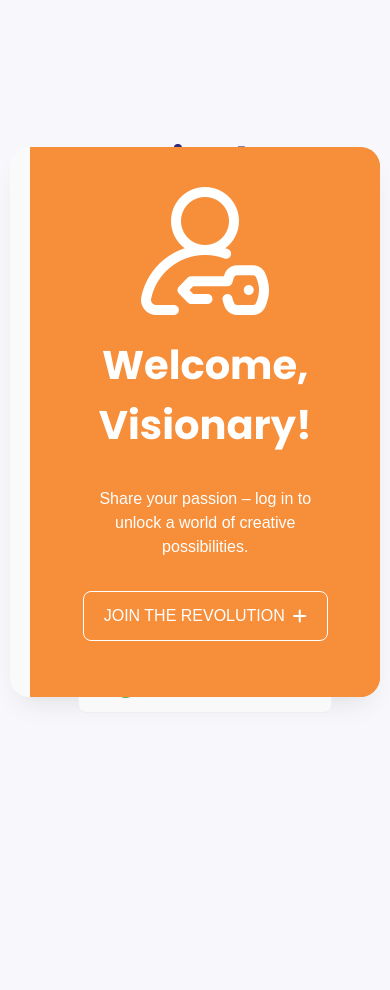
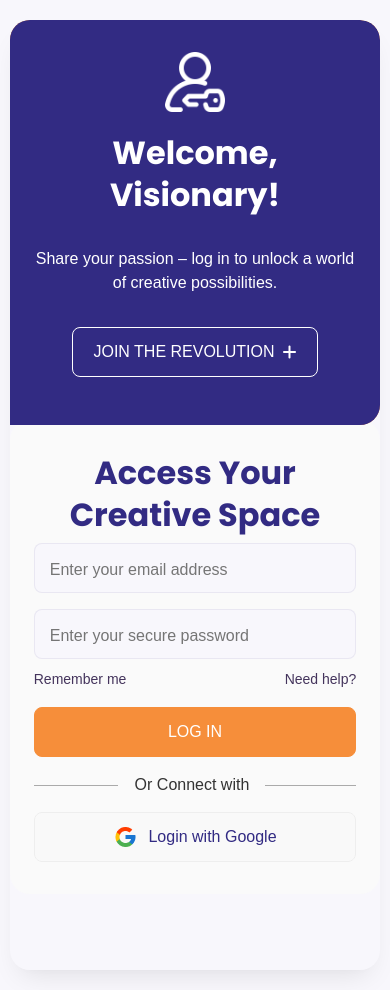
Before and after one commit to imsemoo/Space-Media, a plain HTML site: page login.html in a window 390 px wide. Before the commit the page ends 844 px from the top, so only its background shows below. Drawn offline with nearby package versions, Linux system fonts and the light colour scheme; a web font is replaced by a local one.

Commit message:
Signed-off-by: Eslam abselnasser <96479431+imsemoo@users.noreply.github.com>

```diff
--- a/login.html
+++ b/login.html
@@ -64,6 +64,7 @@
     <link rel="preload" href="js/script.js" as="script" />
 
     <style>
+        /* Global Styles */
         body {
             height: 100vh;
             background: var(--secondary-background-color);
@@ -75,7 +76,6 @@
         }
 
         #registrationContainer h1 {
-
             font-size: 2.5em;
             text-align: center;
         }
@@ -84,7 +84,6 @@
         .remember {
             font-size: 14px;
             color: var(--text-muted-color);
-
         }
 
         .title-login {
@@ -116,8 +115,6 @@
             margin: 15px auto;
             font-weight: 100;
         }
-
-
 
         #registrationContainer span.loginwith {
             display: flex;
@@ -183,21 +180,22 @@
         }
 
         #registrationContainer button:active {
-            transform: scale(.95);
+            transform: scale(0.95);
         }
 
         #registrationContainer button:focus {
             outline: none;
         }
 
-        /* ===================== Registration Flip Card Styles ===================== */
+        /* ===================== Registration Flip Card Styles (Desktop) ===================== */
         #registrationContainer {
             width: 95%;
             max-width: 900px;
             height: 550px;
             position: relative;
             border-radius: 20px;
-            box-shadow: 0 14px 28px -10px rgba(0, 0, 0, 0.1), 0 10px 10px -10px rgba(0, 0, 0, 0.02);
+            box-shadow: 0 14px 28px -10px rgba(0, 0, 0, 0.1),
+                0 10px 10px -10px rgba(0, 0, 0, 0.02);
             transform-style: preserve-3d;
         }
 
@@ -223,9 +221,9 @@
             margin-bottom: 20px;
         }
 
+        /* For proper orientation on desktop */
         .back-panel .reg-content {
             transform: rotateY(180deg);
-
         }
 
         /* Login Panel */
@@ -263,7 +261,7 @@
             stroke: #999;
         }
 
-        /* Flip Panels */
+        /* Flip Panels (Desktop Horizontal Flip) */
         .flip-panel {
             right: 0;
             color: #fff;
@@ -281,7 +279,6 @@
             border-color: #fff;
             background: #fff;
             color: var(--secondary-color);
-
         }
 
         .flip-panel p {
@@ -289,8 +286,7 @@
         }
 
         .front-panel {
-            background: var(--secondary-color);
-
+            background: var(--primary-color);
             background-size: 200%;
             z-index: 3;
         }
@@ -301,7 +297,7 @@
             z-index: 2;
         }
 
-        /* Flip Animations */
+        /* Desktop Horizontal Flip Animations */
         @keyframes flipFront {
             from {
                 transform: translateZ(2px) rotateY(0deg);
@@ -398,6 +394,96 @@
         .close .login-panel .reg-content {
             animation: showContent 0.7s ease-in-out forwards;
         }
+
+        /* Mobile Optimization */
+        @media (max-width: 768px) {
+            body {
+                height: auto;
+            }
+
+            #registrationContainer {
+                height: auto;
+                margin: 20px auto;
+                min-height: 950px;
+                flex-direction: column;
+                transform-style: flat;
+                /* Disable 3D perspective */
+                overflow: hidden;
+            }
+
+            /* Hide flip panels on mobile */
+            .flip-panel {
+                display: none;
+            }
+
+            #registrationContainer>div {
+                position: relative;
+                width: 100%;
+                height: auto;
+                min-height: 400px;
+                transform: none !important;
+                animation: none !important;
+            }
+
+            /* Mobile-specific transition */
+            .register-panel {
+                position: absolute;
+                top: 0;
+                left: 0;
+                opacity: 0;
+                pointer-events: none;
+                transition: all 0.4s cubic-bezier(0.4, 0, 0.2, 1);
+                transform: translateY(20px);
+            }
+
+            #registrationContainer.mobile-active .front-panel,
+            #registrationContainer.mobile-active .login-panel {
+                opacity: 0;
+                pointer-events: none;
+                transform: translateY(-20px);
+            }
+
+            #registrationContainer.mobile-active .register-panel {
+                opacity: 1;
+                pointer-events: all;
+                transform: translateY(0);
+            }
+
+            /* Adjust mobile layout */
+            .login-panel {
+                border-radius: 20px;
+                transition: all 0.4s cubic-bezier(0.4, 0, 0.2, 1);
+            }
+
+            .reg-content {
+                padding: 2em 1.5em;
+            }
+
+            .back-panel .reg-content {
+                transform: rotateY(0);
+            }
+
+            .flip-panel {
+                position: absolute !important;
+                top: 0 !important;
+            }
+
+            .login-panel,
+            .register-panel {
+                position: absolute !important;
+                top: 400px !important;
+
+            }
+
+            #registrationContainer h1 {
+                font-size: 2em;
+                text-align: center;
+                line-height: 130%;
+            }
+            .reg-content .icon-login{
+                width: 60px;
+            }
+        }
     </style>
 </head>
 
@@ -441,7 +527,6 @@
         <div class="flip-panel back-panel">
             <div class="reg-content">
                 <img src="./img/icons/add.png" alt="Creative Login Icon" class="icon-login">
-
                 <h1>Welcome Back, Innovator!</h1>
                 <p>Reconnect with your creative journey by logging in with your credentials.</p>
                 <button class="btn btn-primary" type="button" id="showLogin">
@@ -461,7 +546,6 @@
                         <input type="checkbox" required>
                         I agree to the Terms &amp; Conditions
                     </label>
-
                     <button class="btn btn-secondary" type="button" onclick="return false;">Complete
                         Registration</button>
                     <span class="loginwith">Or Register with</span>
@@ -482,34 +566,46 @@
     <script src="js/bootstrap.bundle.min.js" defer></script>
     <script src="js/script.js" defer></script>
     <script defer>
-        document.addEventListener("DOMContentLoaded", function() {
-            // Animate the registration container
+        // Enhanced Mobile Handling
+        document.addEventListener("DOMContentLoaded", function () {
+            const regContainer = document.getElementById('registrationContainer');
+            const isMobile = window.matchMedia('(max-width: 768px)').matches;
+
+            // Mobile-specific toggle logic
+            if (isMobile) {
+                let currentPanel = 'login';
+
+                // Toggle between login/register panels
+                const togglePanels = () => {
+                    regContainer.classList.toggle('mobile-active');
+                    currentPanel = currentPanel === 'login' ? 'register' : 'login';
+                };
+
+                // Update button event handlers
+                document.getElementById('showRegister').onclick = togglePanels;
+                document.getElementById('showLogin').onclick = togglePanels;
+
+                // Remove desktop animations
+                regContainer.className = '';
+            } else {
+                // Desktop flip logic
+                document.getElementById('showRegister').onclick = () =>
+                    regContainer.className = 'active';
+
+                document.getElementById('showLogin').onclick = () =>
+                    regContainer.className = 'close';
+            }
+
+            // Initial animation remains for both platforms
             gsap.from("#registrationContainer", {
                 duration: 1,
                 opacity: 0,
                 y: -50,
                 ease: "power2.out"
             });
-            // Stagger animation for each panel's content
-            gsap.from(".reg-content", {
-                duration: 0.8,
-                opacity: 0,
-                y: 20,
-                stagger: 0.2,
-                ease: "power2.out",
-                delay: 0.5
-            });
         });
-        const registerButton = document.getElementById('showRegister');
-        const loginButton = document.getElementById('showLogin');
-        const regContainer = document.getElementById('registrationContainer');
-        registerButton.onclick = function() {
-            regContainer.className = 'active';
-        }
-        loginButton.onclick = function() {
-            regContainer.className = 'close';
-        }
     </script>
+
 </body>
 
 </html>
```
